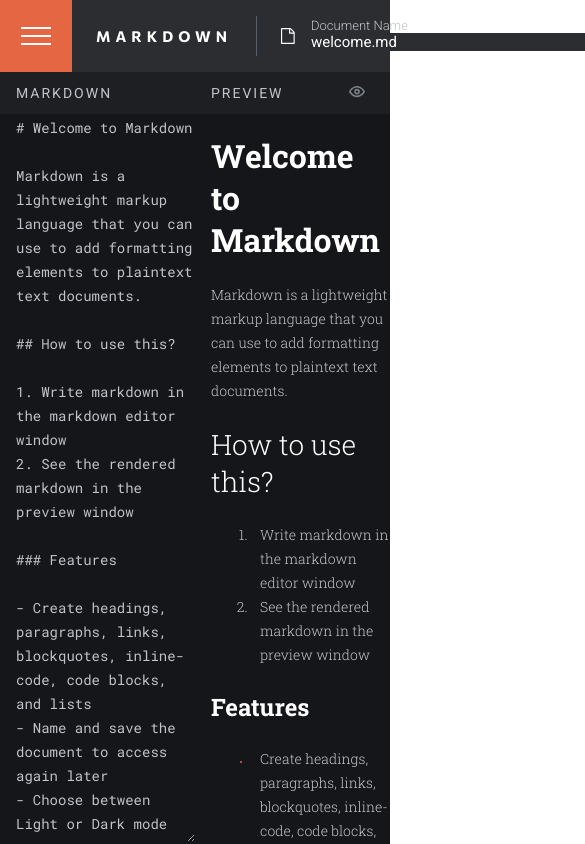
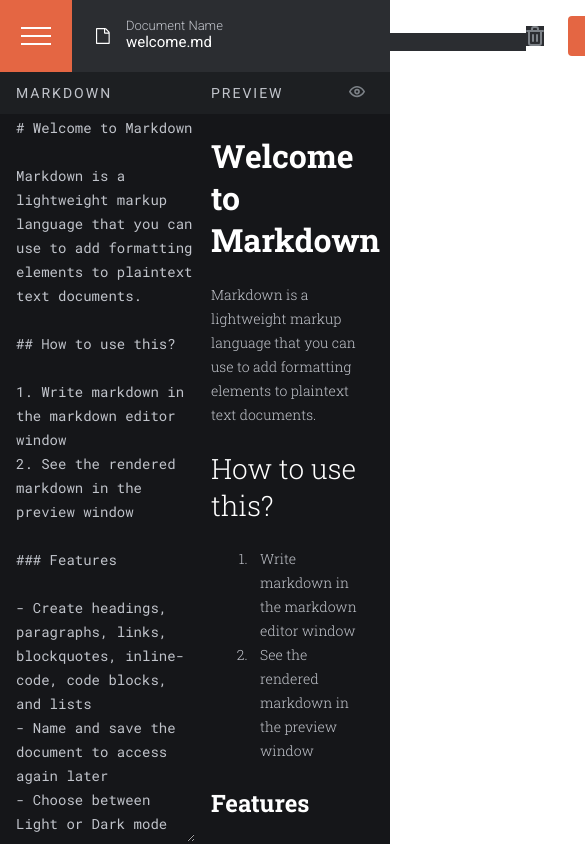
Before and after one commit to nablanco/browser-markdown-editor, a React (Create React App) app: page / in a window 390 px wide. Shown: the top 844 px of the page, 585 px wide, since content can reach past the window. Built offline with nearby package versions, Linux system fonts and the light colour scheme.

Commit message:
Update tablet styling

```diff
--- a/src/App.js
+++ b/src/App.js
@@ -82,10 +82,6 @@
     font-size: 14px;
     line-height: 24px;
     padding-left: 9px;
-
-    &::before {
-
-    }
   }
   ul li {
     font-family: 'Roboto Slab';
@@ -135,8 +131,6 @@
     color: ${({ theme }) => theme.color.code};
   }
   pre {
-    display: flex;
-    align-items: center;
     margin: 0px;
     padding: 24px 24px 24px 20px;
     width: 90%;
@@ -144,6 +138,7 @@
     background-color: ${({ theme }) => theme.background.blockquote};
   }
   pre code {
+    white-space: pre-wrap;
     font-family: 'Roboto Mono';
     font-style: normal;
     font-weight: 400;
--- a/src/components/Home/PreviewWindow.js
+++ b/src/components/Home/PreviewWindow.js
@@ -53,6 +53,7 @@
 const MarkdownContainer = styled.div`
   height: calc(100% - 120px);
   padding-left: 16px;
+  padding-right: 24px;
   overflow: auto;
 `;
 
--- a/src/components/Navigation/Navbar.js
+++ b/src/components/Navigation/Navbar.js
@@ -51,12 +51,20 @@
   font-size: 15px;
   line-height: 18px;
   letter-spacing: 5px;
+
+  @media screen and (max-width: 1020px) {
+    display: none;
+  }
 `;
 const Divider = styled.div`
   height: 40px;
   margin-right: 24px;
   border-left: 1px solid #5a6069;
   align-self: center;
+
+  @media screen and (max-width: 1020px) {
+    display: none;
+  }
 `;
 const DocumentContainer = styled.div`
   height: 36px;
@@ -64,6 +72,10 @@
   flex-flow: row nowrap;
   justify-content: center;
   align-self: center;
+
+  @media screen and (max-width: 1020px) {
+    margin-left: 24px;
+  }
 `;
 const DocumentIcon = styled.img`
   height: 16px;
```
